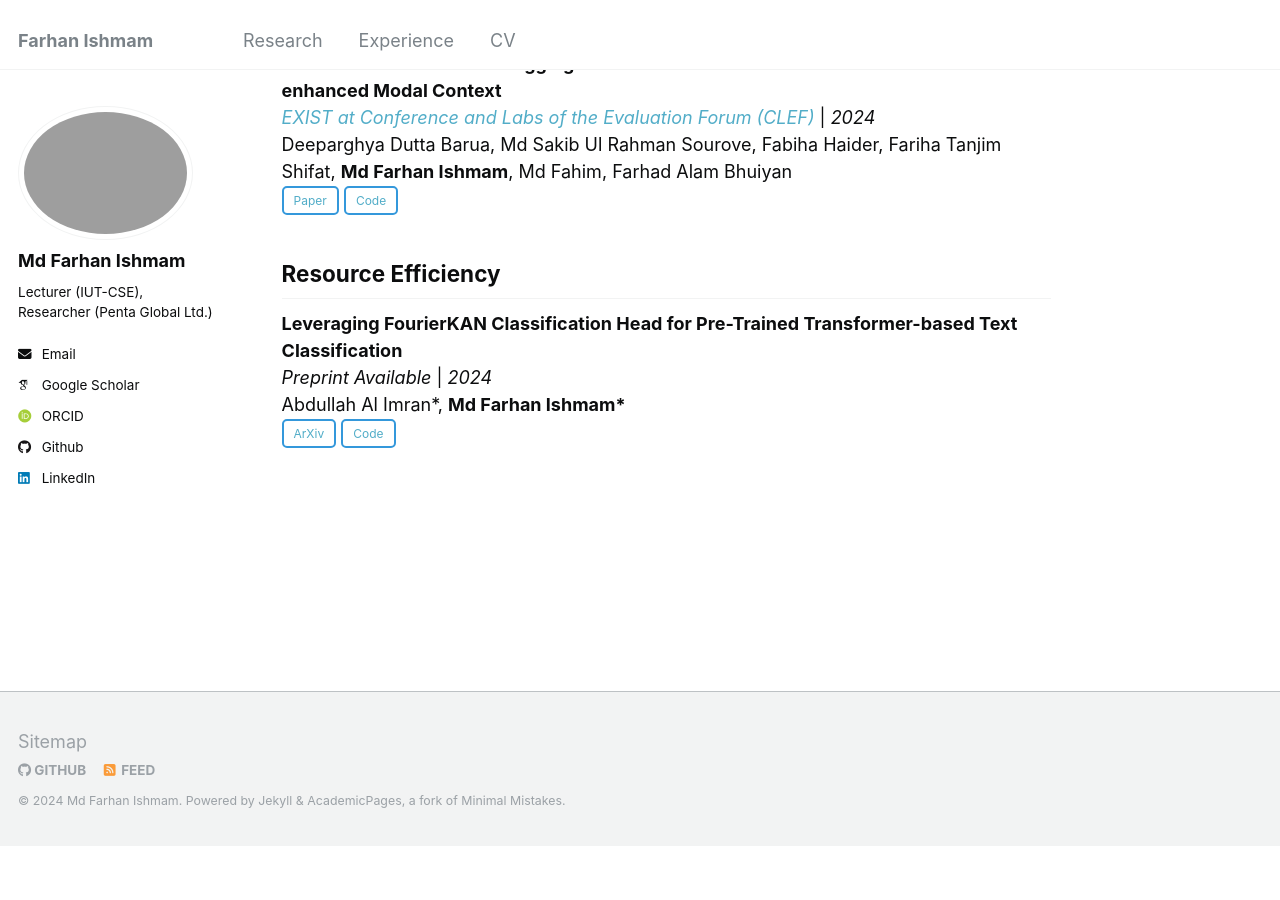
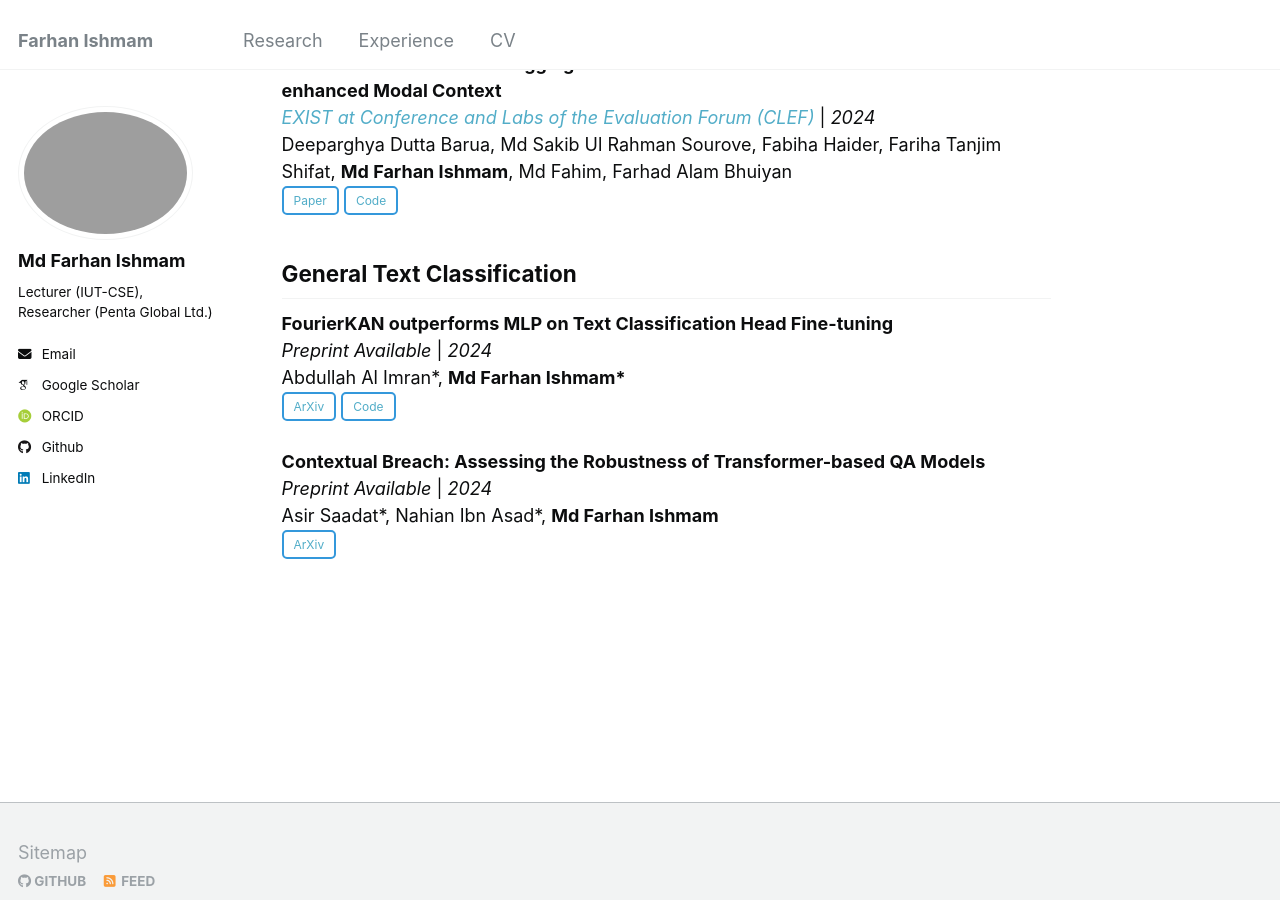
Before and after one commit to farhanishmam/farhanishmam.github.io, a Jekyll site: the page built from _pages/publications.html, in a window 1280 px wide and 900 px high, scrolled down 1367 px. Built offline with Jekyll 4.4.1, drawn with Linux system fonts in a browser that asks for light colours; some web fonts are replaced; before the commit the page ends 2214 px from its top, so only the background shows below that.

Commit message:
Update publications.html

```diff
--- a/_pages/publications.html
+++ b/_pages/publications.html
@@ -91,13 +91,22 @@ The full list of articles is available on my <a href="https://scholar.google.com
     <button class="transparent-button" onclick="window.location.href='https://github.com/farhanishmam/Penta-Exist-2024'"><a href="https://github.com/farhanishmam/Penta-Exist-2024">Code</a></button>
 </div>
 
-<h2 class="section-title">Resource Efficiency</h2>
+<h2 class="section-title">General Text Classification</h2>
 <div class="section-item">
-    <strong>Leveraging FourierKAN Classification Head for Pre-Trained Transformer-based Text Classification</strong><br>
+    <strong>FourierKAN outperforms MLP on Text Classification Head Fine-tuning</strong><br>
     <em>Preprint Available</em> | <em>2024</em><br>
     Abdullah Al Imran*, <strong>Md Farhan Ishmam*</strong><br>
     <button class="transparent-button" onclick="window.location.href='https://arxiv.org/abs/2408.08803'"><a href="https://arxiv.org/abs/2408.08803">ArXiv</a></button>
     <button class="transparent-button" onclick="window.location.href='https://github.com/abdalimran/FR-KAN-Text-Classification'"><a href="https://github.com/abdalimran/FR-KAN-Text-Classification">Code</a></button>
 </div>
+<br>
+  <div class="section-item">
+    <strong>Contextual Breach: Assessing the Robustness of Transformer-based QA Models</strong><br>
+    <em>Preprint Available</em> | <em>2024</em><br>
+    Asir Saadat*, Nahian Ibn Asad*, <strong>Md Farhan Ishmam</strong><br>
+    <button class="transparent-button" onclick="window.location.href='https://arxiv.org/abs/2409.10997'"><a href="https://arxiv.org/abs/2408.08803">ArXiv</a></button>
+</div>
+
+
 </body>
 </html>
```
